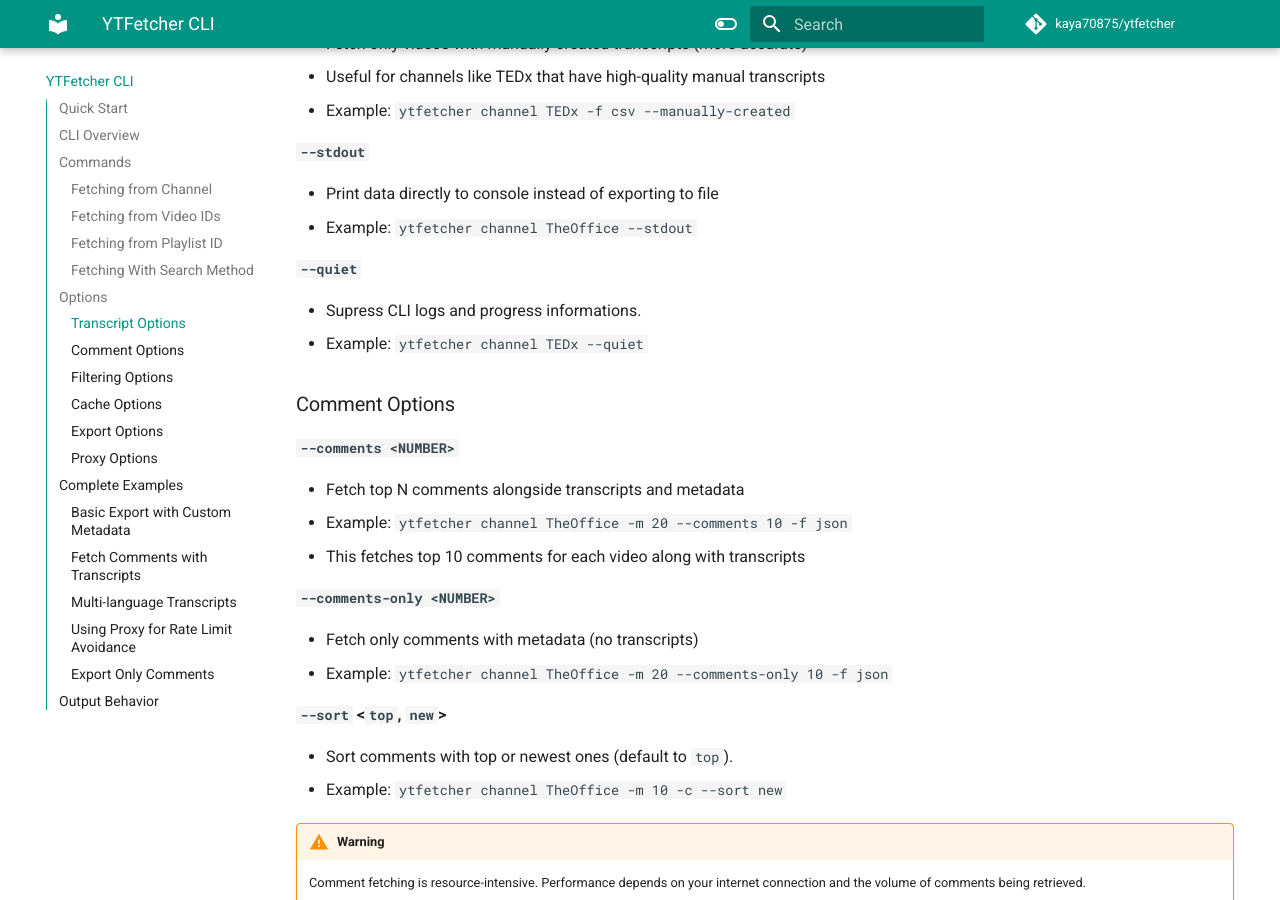
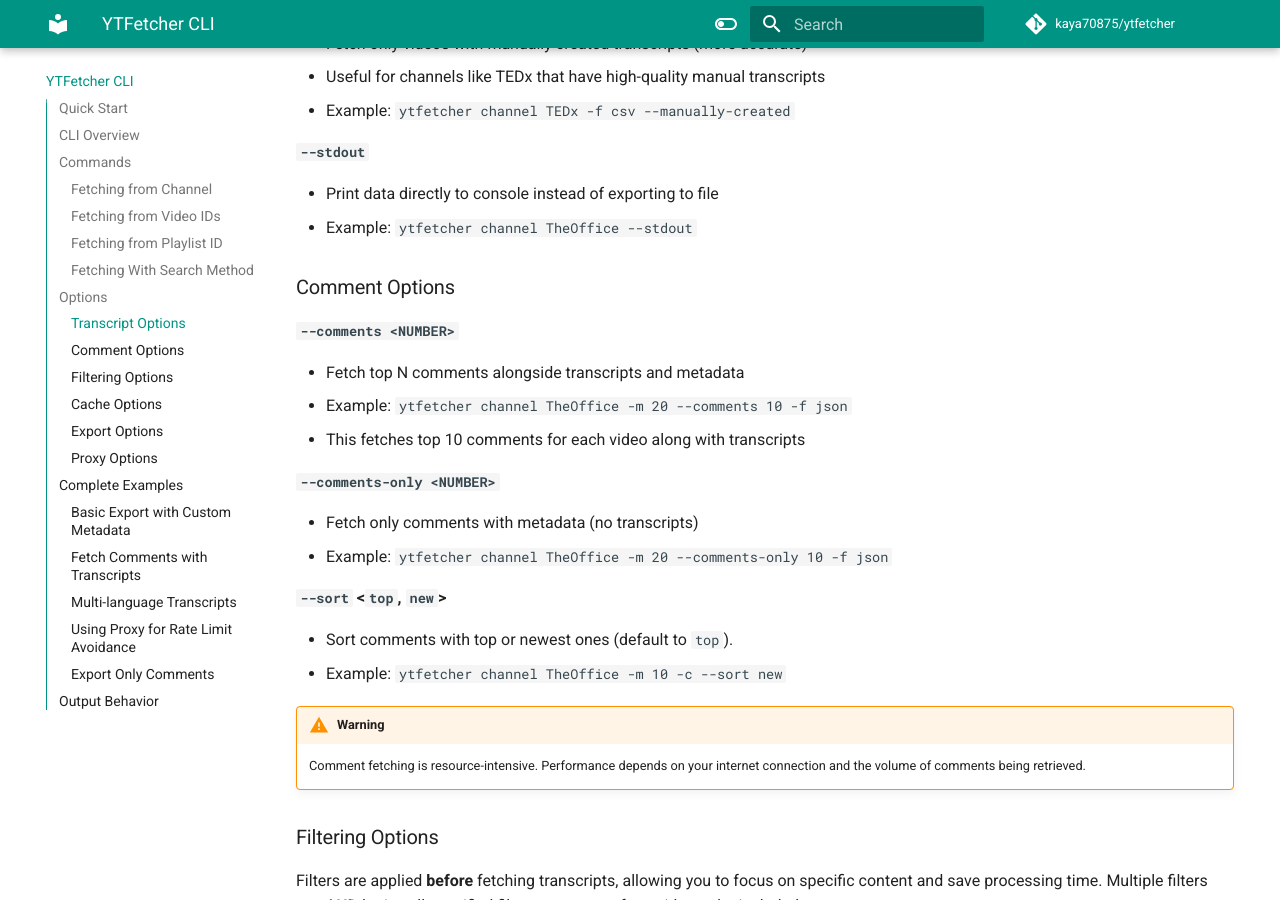
Before and after one commit to kaya70875/ytfetcher, an MkDocs documentation site: the page built from docs/cli.md, in a window 1280 px wide and 900 px high, scrolled down 3347 px. Built offline with MkDocs 1.6.1 and Material for MkDocs 9.7.7, drawn with Linux system fonts in a browser that asks for light colours; comment, search, counter and statistics services are not loaded.

Commit message:
remove quiet parameter from docs

```diff
--- a/docs/cli.md
+++ b/docs/cli.md
@@ -156,11 +156,6 @@
 
 - Print data directly to console instead of exporting to file
 - Example: `ytfetcher channel TheOffice --stdout`
-
-**`--quiet`**
-
-- Supress CLI logs and progress informations.
-- Example: `ytfetcher channel TEDx --quiet`
 
 ### Comment Options
 
```
